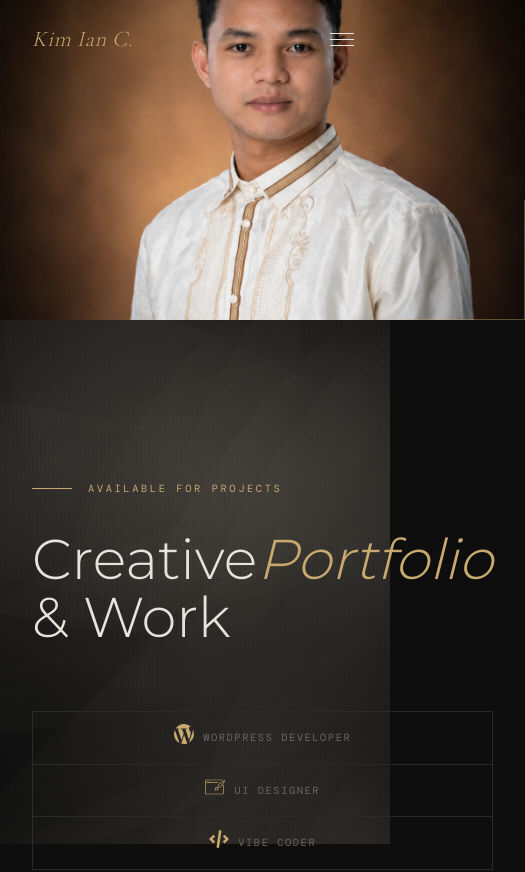
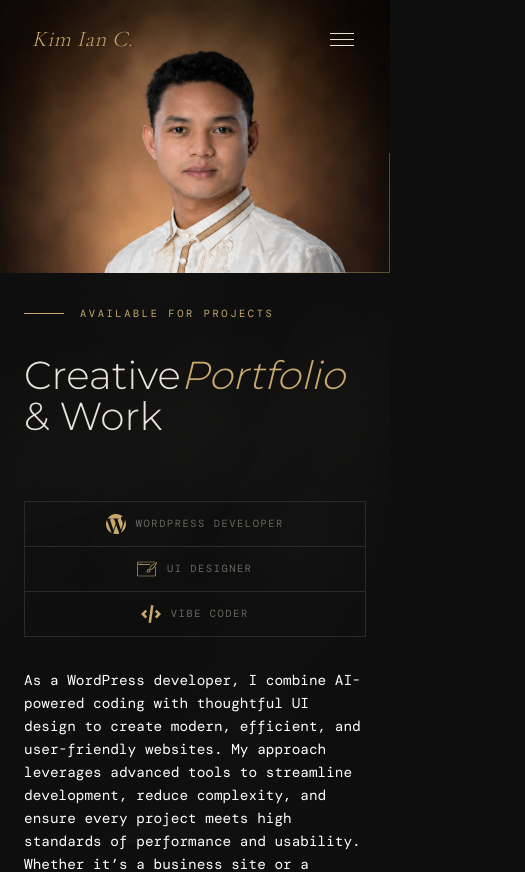
Before and after one commit to KimIanCarano-o/Kim-Portfolio, a Next.js app: page / in a window 390 px wide. Shown: the top 872 px of the page, 525 px wide, since content can reach past the window. Built offline with nearby package versions, Linux system fonts and the light colour scheme; a web font is replaced by a local one.

Commit message:
fix mobile responsiveness and smoke effect

```diff
--- a/components/SmokeBackground.jsx
+++ b/components/SmokeBackground.jsx
@@ -24,35 +24,38 @@ export default function SmokeBackground() {
       }
 
       reset() {
+        // Spawn from bottom, but only in random horizontal spots
+        // so smoke doesn't cover the whole screen evenly
         this.x = Math.random() * canvas.width;
-        this.y = canvas.height + Math.random() * 200;
-        this.size = Math.random() * 200 + 100;
-        this.speedY = Math.random() * 0.25 + 0.05;
-        this.speedX = (Math.random() - 0.5) * 0.15;
+        this.y = canvas.height + Math.random() * 100;
+        this.size = Math.random() * 100 + 40;
+        this.speedY = Math.random() * 0.3 + 0.08;
+        this.speedX = (Math.random() - 0.5) * 0.2;
         this.opacity = 0;
-        this.targetOpacity = Math.random() * 0.06 + 0.02;
+        // KEY: very low max opacity so black always shows through
+        this.targetOpacity = Math.random() * 0.025 + 0.008;
         this.life = 0;
-        this.maxLife = Math.random() * 500 + 300;
+        this.maxLife = Math.random() * 400 + 250;
         this.angle = Math.random() * Math.PI * 2;
         this.angleSpeed = (Math.random() - 0.5) * 0.002;
-        this.wobble = Math.random() * 0.4 + 0.1;
+        this.wobble = Math.random() * 0.3 + 0.1;
       }
 
       update() {
         this.angle += this.angleSpeed;
         this.x += this.speedX + Math.sin(this.angle) * this.wobble;
         this.y -= this.speedY;
-        this.size += 0.35;
+        this.size += 0.25;
         this.life++;
 
-        // Fade in
+        // Slow fade in
         if (this.opacity < this.targetOpacity) {
-          this.opacity += 0.0005;
+          this.opacity += 0.0003;
         }
 
-        // Fade out near end of life
-        if (this.life > this.maxLife * 0.65) {
-          this.opacity -= 0.0003;
+        // Start fading out after 60% of life
+        if (this.life > this.maxLife * 0.6) {
+          this.opacity -= 0.0002;
         }
 
         if (this.opacity <= 0 && this.life > this.maxLife * 0.5) {
@@ -63,39 +66,36 @@ export default function SmokeBackground() {
       draw() {
         ctx.save();
         ctx.translate(this.x, this.y);
-        ctx.rotate(this.angle * 0.3);
+        ctx.rotate(this.angle * 0.2);
 
-        // Elongated wispy shape
         const gradient = ctx.createRadialGradient(0, 0, 0, 0, 0, this.size);
-        gradient.addColorStop(0,   `rgba(210, 200, 185, ${this.opacity})`);
-        gradient.addColorStop(0.3, `rgba(160, 150, 135, ${this.opacity * 0.7})`);
-        gradient.addColorStop(0.6, `rgba(100, 95, 85,   ${this.opacity * 0.3})`);
-        gradient.addColorStop(1,   `rgba(50, 45, 40,    0)`);
+        gradient.addColorStop(0,   `rgba(180, 165, 140, ${this.opacity})`);
+        gradient.addColorStop(0.4, `rgba(130, 118, 100, ${this.opacity * 0.5})`);
+        gradient.addColorStop(1,   `rgba(60, 55, 48, 0)`);
 
         ctx.beginPath();
-        // Ellipse for wispy tendril shape
-        ctx.ellipse(0, 0, this.size * 0.45, this.size, 0, 0, Math.PI * 2);
+        ctx.ellipse(0, 0, this.size * 0.4, this.size, 0, 0, Math.PI * 2);
         ctx.fillStyle = gradient;
         ctx.fill();
         ctx.restore();
       }
     }
 
-    // Pre-populate particles spread across screen
-    for (let i = 0; i < 25; i++) {
+    // KEY: only 12 particles max — sparse so black shows through
+    for (let i = 0; i < 12; i++) {
       const p = new Particle();
       p.y = Math.random() * canvas.height;
-      p.opacity = Math.random() * 0.04;
-      p.life = Math.random() * p.maxLife * 0.5;
-      p.size = Math.random() * 180 + 80;
+      p.opacity = Math.random() * 0.015;
+      p.life = Math.random() * p.maxLife * 0.4;
+      p.size = Math.random() * 80 + 40;
       particles.push(p);
     }
 
     const animate = () => {
       ctx.clearRect(0, 0, canvas.width, canvas.height);
 
-      // Slowly add more particles over time
-      if (particles.length < 35 && Math.random() < 0.03) {
+      // Max 15 particles total at any time
+      if (particles.length < 15 && Math.random() < 0.008) {
         particles.push(new Particle());
       }
 
--- a/styles/Home.css
+++ b/styles/Home.css
@@ -40,7 +40,7 @@
 
 .home__title {
   font-family: var(--font-montserrat), sans-serif;
-  font-size: clamp(3.5rem, 5.5vw, 6rem);
+  font-size: clamp(2.5rem, 5.5vw, 6rem);
   font-weight: 300;
   line-height: 1.05;
   margin-bottom: 2rem;
@@ -89,6 +89,7 @@
 .home__right {
   position: relative;
   overflow: hidden;
+  min-height: 100vh;
 }
 
 .home__right::after {
@@ -102,6 +103,7 @@
   border-bottom: 1px solid var(--accent);
   opacity: 0.4;
   pointer-events: none;
+  z-index: 1;
 }
 
 .home__hero-img {
@@ -109,11 +111,11 @@
   inset: 0;
 }
 
-/* actual image style (when you swap in a real <img>) */
 .home__hero-img img {
   width: 100%;
   height: 100%;
   object-fit: cover;
+  object-position: center top;
 }
 
 .home__hero-placeholder {
@@ -202,6 +204,10 @@
   cursor: pointer;
 }
 
+.home__teaser-link {
+  display: block;
+}
+
 .home__teaser-img {
   aspect-ratio: 4/3;
   position: relative;
@@ -209,7 +215,6 @@
   margin-bottom: 1rem;
 }
 
-/* real image inside teaser */
 .home__teaser-img img {
   width: 100%;
   height: 100%;
@@ -261,53 +266,6 @@
   color: var(--muted);
 }
 
-/* ── Keyframes ─────────────────────────────────── */
-@keyframes fadeUp {
-  from { opacity: 0; transform: translateY(24px); }
-  to   { opacity: 1; transform: translateY(0); }
-}
-
-@keyframes scrollPulse {
-  0%, 100% { opacity: 0.3; transform: scaleY(1); }
-  50%       { opacity: 1;   transform: scaleY(0.6); }
-}
-
-/* ── Responsive ──────────────────────────────── */
-@media (max-width: 900px) {
-  .home {
-    grid-template-columns: 1fr;
-    row-gap: 3rem;
-  }
-  .home__right {
-    order: -1;
-    display: block;
-    min-height: 320px;
-    margin-top: 0;
-  }
-  .home__left {
-    order: 0;
-    padding: 7rem 2rem 4rem;
-  }
-  .home__hero-img {
-    position: relative;
-    min-height: 320px;
-  }
-  .home__scroll {
-    left: 2rem;
-  }
-  .home__works {
-    padding: 4rem 2rem;
-  }
-  .home__teaser-grid {
-    grid-template-columns: 1fr 1fr;
-  }
-}
-
-@media (max-width: 560px) {
-  .home__teaser-grid {
-    grid-template-columns: 1fr;
-  }
-}
 /* ── Badges bar ────────────────────────────────── */
 .home__badges {
   display: flex;
@@ -317,6 +275,7 @@
   margin-bottom: 2rem;
   border: 1px solid var(--border);
   width: fit-content;
+  max-width: 100%;
   opacity: 0;
   animation: fadeUp 0.8s 0.4s forwards;
 }
@@ -325,7 +284,7 @@
   display: flex;
   align-items: center;
   gap: 0.6rem;
-  padding: 0.75rem 1.5rem;
+  padding: 0.75rem 1.2rem;
   font-size: 0.65rem;
   letter-spacing: 0.15em;
   text-transform: uppercase;
@@ -341,6 +300,8 @@
 .home__badge-icon {
   color: var(--accent);
   font-size: 0.9rem;
+  display: flex;
+  align-items: center;
 }
 
 .home__badge-divider {
@@ -350,13 +311,94 @@
   flex-shrink: 0;
 }
 
+/* ── Keyframes ─────────────────────────────────── */
+@keyframes fadeUp {
+  from { opacity: 0; transform: translateY(24px); }
+  to   { opacity: 1; transform: translateY(0); }
+}
+
+@keyframes scrollPulse {
+  0%, 100% { opacity: 0.3; transform: scaleY(1); }
+  50%       { opacity: 1;   transform: scaleY(0.6); }
+}
+
+/* ── Tablet (max 900px) ──────────────────────────── */
+@media (max-width: 900px) {
+  .home {
+    grid-template-columns: 1fr;
+    min-height: unset;
+  }
+
+  .home__right {
+    order: -1;
+    min-height: 55vw;
+    max-height: 480px;
+    position: relative;
+  }
+
+  .home__hero-img {
+    position: absolute;
+    inset: 0;
+  }
+
+  .home__left {
+    order: 0;
+    padding: 3rem 2rem 4rem;
+  }
+
+  .home__scroll {
+    display: none;
+  }
+
+  .home__works {
+    padding: 4rem 2rem;
+  }
+
+  .home__teaser-grid {
+    grid-template-columns: 1fr 1fr;
+  }
+
+  .home__badges {
+    width: 100%;
+    justify-content: center;
+  }
+}
+
+/* ── Mobile (max 560px) ──────────────────────────── */
 @media (max-width: 560px) {
+  .home__right {
+    min-height: 70vw;
+    max-height: 360px;
+  }
+
+  .home__left {
+    padding: 2rem 1.5rem 3rem;
+  }
+
+  .home__title {
+    font-size: clamp(2rem, 10vw, 3rem);
+  }
+
+  .home__teaser-grid {
+    grid-template-columns: 1fr;
+  }
+
   .home__badges {
     flex-direction: column;
+    align-items: stretch;
     width: 100%;
   }
+
+  .home__badge {
+    justify-content: center;
+  }
+
   .home__badge-divider {
     width: 100%;
     height: 1px;
   }
+
+  .home__works {
+    padding: 3rem 1.5rem;
+  }
 }
```
Also changed, not shown: components/StatsCounter.jsx (+34 -15 lines), styles/About.css (+31 -12 lines).
